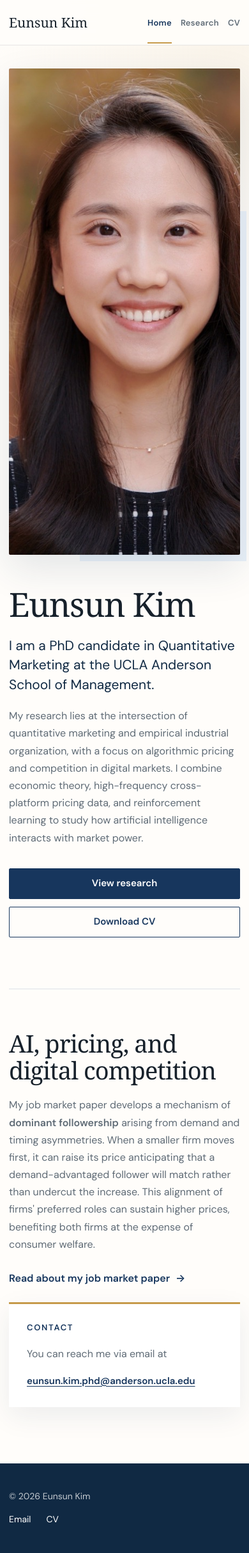
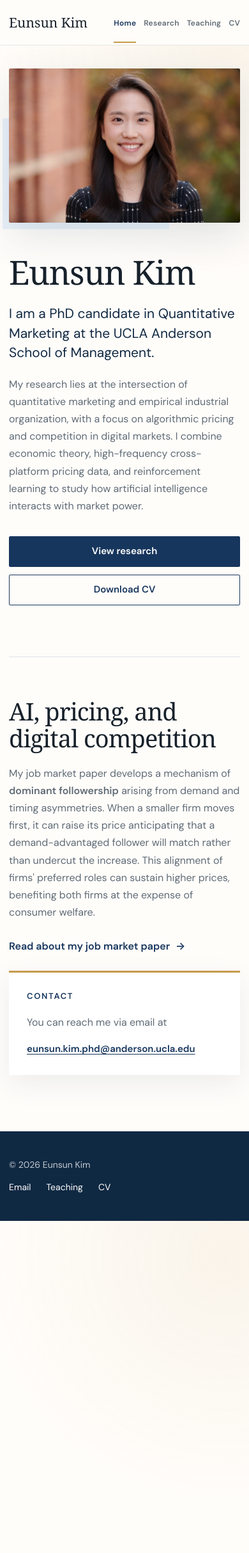
Before and after one commit to eskim14/eskim14.github.io, a Jekyll site: the page built from index.md, in a window 390 px wide. Shown: the whole page at 64% size. Built offline with Jekyll 4.4.1, drawn with Linux system fonts in a browser that asks for light colours; some web fonts are replaced.

Commit message:
Add teaching page and update portrait layout

```diff
--- a/_layouts/default.html
+++ b/_layouts/default.html
@@ -20,6 +20,7 @@
         <nav class="site-nav" aria-label="Primary navigation">
           <a {% if page.url == "/" %}class="active"{% endif %} href="/">Home</a>
           <a {% if page.url contains "/research" %}class="active"{% endif %} href="/research/">Research</a>
+          <a {% if page.url contains "/teaching" %}class="active"{% endif %} href="/teaching/">Teaching</a>
           <a href="/files/cv.pdf">CV</a>
         </nav>
       </div>
@@ -34,6 +35,7 @@
         <p>© {{ "now" | date: "%Y" }} Eunsun Kim</p>
         <div class="site-footer__links">
           <a href="mailto:eunsun.kim.phd@anderson.ucla.edu">Email</a>
+          <a href="/teaching/">Teaching</a>
           <a href="/files/cv.pdf">CV</a>
         </div>
       </div>
--- a/assets/css/style.scss
+++ b/assets/css/style.scss
@@ -126,8 +126,8 @@ img {
   display: grid;
   min-height: 660px;
   align-items: center;
-  grid-template-columns: minmax(0, 1.12fr) minmax(320px, 0.88fr);
-  gap: clamp(48px, 8vw, 100px);
+  grid-template-columns: minmax(380px, 0.92fr) minmax(0, 1.08fr);
+  gap: clamp(52px, 7vw, 90px);
   padding-block: 84px 96px;
 }
 
@@ -184,7 +184,7 @@ h2 {
 .portrait::before {
   position: absolute;
   z-index: -1;
-  right: -24px;
+  left: -24px;
   bottom: -24px;
   width: 72%;
   height: 72%;
@@ -194,11 +194,9 @@ h2 {
 
 .portrait img {
   width: 100%;
-  aspect-ratio: 1;
+  height: auto;
   border-radius: 2px;
   box-shadow: var(--shadow);
-  object-fit: cover;
-  object-position: 50% 34%;
 }
 
 .button-row {
@@ -314,6 +312,10 @@ h2 {
   font-size: 21px;
 }
 
+.page-header--compact {
+  padding-bottom: 58px;
+}
+
 .paper-card {
   display: grid;
   grid-template-columns: 180px minmax(0, 1fr);
@@ -362,6 +364,56 @@ h2 {
   font-size: 14px;
   font-weight: 600;
   letter-spacing: 0.03em;
+}
+
+.teaching-list {
+  padding-bottom: 110px;
+}
+
+.teaching-entry {
+  display: grid;
+  grid-template-columns: 180px minmax(0, 1fr);
+  gap: 46px;
+  padding: 46px 0 52px;
+  border-top: 1px solid var(--line);
+}
+
+.teaching-entry__meta span {
+  display: inline-block;
+  padding-top: 8px;
+  border-top: 3px solid var(--gold);
+  color: var(--navy);
+  font-size: 13px;
+  font-weight: 600;
+  letter-spacing: 0.06em;
+}
+
+.teaching-entry h2 {
+  margin-bottom: 6px;
+  font-size: clamp(29px, 3vw, 39px);
+  line-height: 1.2;
+}
+
+.teaching-entry__role {
+  margin-bottom: 18px;
+  color: var(--navy);
+  font-size: 15px;
+  font-weight: 600;
+}
+
+.teaching-entry ul {
+  margin: 0;
+  padding: 0;
+  color: var(--muted);
+  list-style: none;
+}
+
+.teaching-entry li {
+  padding: 5px 0;
+}
+
+.teaching-entry li span {
+  color: #7c8790;
 }
 
 .site-footer {
@@ -427,7 +479,8 @@ h2 {
   }
 
   .home-grid,
-  .paper-card {
+  .paper-card,
+  .teaching-entry {
     grid-template-columns: 1fr;
     gap: 24px;
   }
@@ -442,6 +495,10 @@ h2 {
 
   .paper-card {
     padding-block: 46px 60px;
+  }
+
+  .teaching-entry {
+    padding-block: 38px 44px;
   }
 }
 
@@ -459,11 +516,11 @@ h2 {
   }
 
   .site-nav {
-    gap: 14px;
+    gap: 12px;
   }
 
   .site-nav a {
-    font-size: 13px;
+    font-size: 12px;
   }
 
   .hero {
@@ -475,7 +532,7 @@ h2 {
   }
 
   .portrait::before {
-    right: -10px;
+    left: -10px;
     bottom: -10px;
   }
 
--- a/index.md
+++ b/index.md
@@ -5,6 +5,15 @@ description: Eunsun Kim is a PhD candidate in Quantitative Marketing at UCLA And
 ---
 
 <section class="hero">
+  <figure class="portrait">
+    <img
+      src="/Profile_Photo.JPG"
+      alt="Eunsun Kim"
+      width="3000"
+      height="2000"
+    >
+  </figure>
+
   <div class="hero__content">
     <h1>Eunsun Kim</h1>
     <p class="hero__lead">
@@ -23,15 +32,6 @@ description: Eunsun Kim is a PhD candidate in Quantitative Marketing at UCLA And
       <a class="button button--secondary" href="/files/cv.pdf">Download CV</a>
     </div>
   </div>
-
-  <figure class="portrait">
-    <img
-      src="/assets/images/eunsun-kim.jpg"
-      alt="Eunsun Kim"
-      width="760"
-      height="760"
-    >
-  </figure>
 </section>
 
 <section class="home-grid">
```
Also changed, not shown: teaching.md (added, +55 -0 lines).
